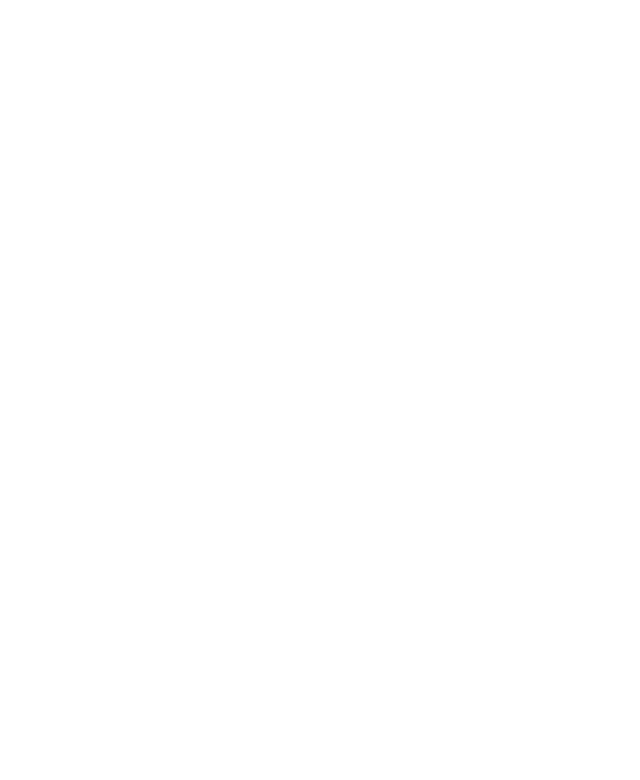
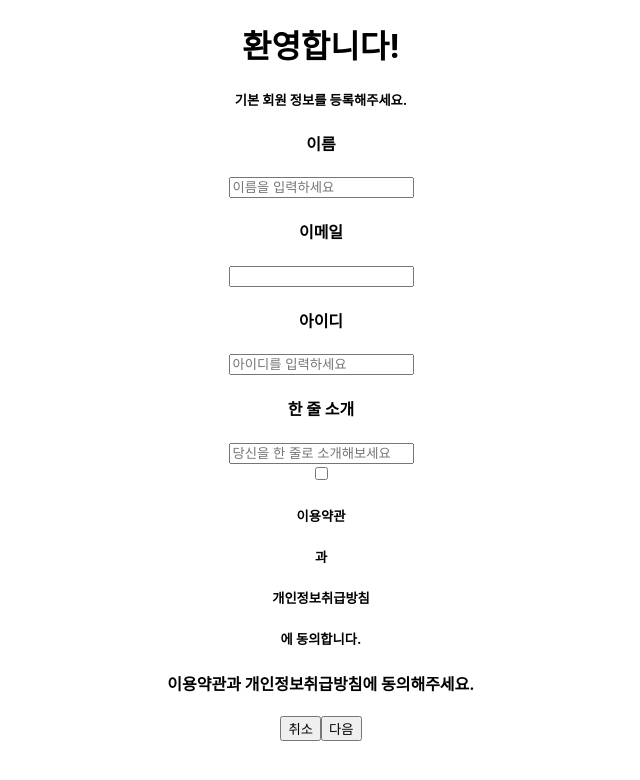
Before and after one commit to UMC-velog/UMC-velog-frontend, a React (Create React App) app: page /register in a window 1280 px wide. Before the commit this address had no page. Shown: the top 780 px of the page, without its empty margins (319-959 px from the left). Built offline with nearby package versions, Linux system fonts and the light colour scheme.

Commit message:
Feat: 회원가입 정보입력 창 구성

```diff
--- a/src/App.js
+++ b/src/App.js
@@ -6,6 +6,7 @@
 import Post from './pages/Post.js';
 import Profile from './pages/Profile.js';
 import Search from './pages/Search.js';
+import SignUp from './pages/SignUp.js';
 
 function App() {
   return (
@@ -15,6 +16,7 @@
         <Route path = "/post" element={<Post/>}/>
         <Route path = "/profile" element={<Profile/>}/>
         <Route path = "/search" element={<Search/>}/>
+        <Route path = "/register" element={<SignUp/>}/>
       </Routes>
     </div>
   );
--- /dev/null
+++ b/src/pages/SignUp.js
@@ -0,0 +1,91 @@
+import axios from "axios";
+import { useEffect, useState } from "react";
+import { useNavigate } from "react-router-dom";
+
+const SignUp = () => {
+    const code = new URL(window.location.href).searchParams.get("code");
+    const navigate = useNavigate();
+
+    const [userInfo, setUserInfo] = useState({
+        name: "",
+        email: "",
+        userId: "",
+        userIntro: "",
+        isChecked: false,
+    })
+
+    const isValidName = userInfo.name.length > 0;
+    const isValidUserId = (userInfo.email.length > 2 && userInfo.email.length < 17);
+    const getIsActive = userInfo.isChecked && isValidName && isValidUserId;
+
+    useEffect(() => {
+        async function signUpEmail() {
+            //
+        };
+        signUpEmail();
+    })
+
+    const handleInput = (e) => {
+        const { name, value } = e.target;
+        setUserInfo({
+            ...userInfo,
+            [name]: value,
+        });
+    }
+    const goBack = () => {
+        navigate(`/`);
+    }
+
+    const onSubmit = async() => {
+        if(getIsActive){
+            await axios.post('url', userInfo, {header: code});
+            navigate(`/`);
+        }
+    }
+
+    return (
+        <div className="SignUp">
+            <div className="title">
+                <h1>환영합니다!</h1>
+                <h5>기본 회원 정보를 등록해주세요.</h5>
+            </div>
+            <div className="container">
+                <div className="input_name">
+                    <h4>이름</h4>
+                    <input placeholder="이름을 입력하세요" name="name" onChange={handleInput}/>
+                </div>
+                <div className="input_email">
+                    <h4>이메일</h4>
+                    <input placeholder="" name="email" onChange={handleInput}/>
+                </div>
+                <div className="input_userId">
+                    <h4>아이디</h4>
+                    <input placeholder="아이디를 입력하세요" name="userId" onChange={handleInput}/>
+                </div>
+                <div className="input_intro">
+                    <h4>한 줄 소개</h4>
+                    <input placeholder="당신을 한 줄로 소개해보세요" name="intro" onChange={handleInput}/>
+                </div>
+                <div className="checkbox">
+                    <input type="checkbox" name="isChecked" onChange={handleInput}/>
+                    <h5 className="text_green">이용약관</h5>
+                    <h5>과</h5>
+                    <h5 className="text_green">개인정보취급방침</h5>
+                    <h5>에 동의합니다.</h5>
+                </div>
+            </div>
+            <div className="check_vaild">
+                {!userInfo.isChecked && <h4 className="text_red">이용약관과 개인정보취급방침에 동의해주세요.</h4>}
+                {userInfo.isChecked && !isValidName && <h4 className="text_red">이름을 입력해주세요.</h4>}
+                {userInfo.isChecked && !isValidUserId && <h4 className="text_red">아이디는 3~16자의 알파벳,숫자,혹은 - _ 으로 이루어져야 합니다.</h4>}
+                {/* <h4 className="text_red">이미 존재하는 아이디입니다.</h4> */}
+            </div>
+            <div className="footer_buttons">
+                <button onClick={goBack}>취소</button>
+                <button onClick={onSubmit}>다음</button>
+            </div>
+        </div>
+    )
+}
+
+export default SignUp;
```
Also changed, not shown: src/components/EmailLogin.js (added, +19 -0 lines), src/pages/Login.js.
